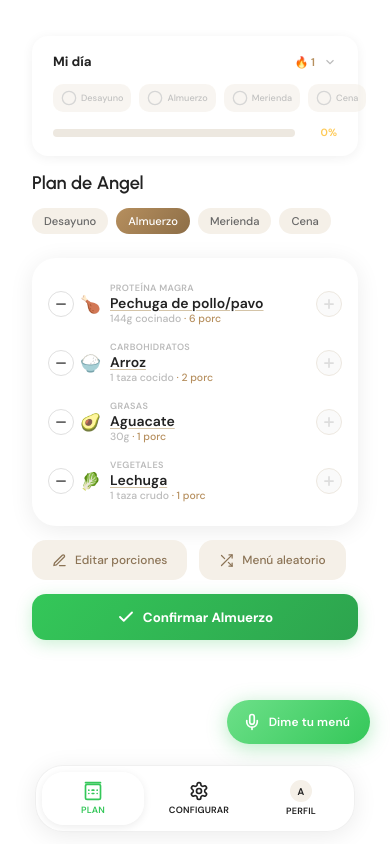
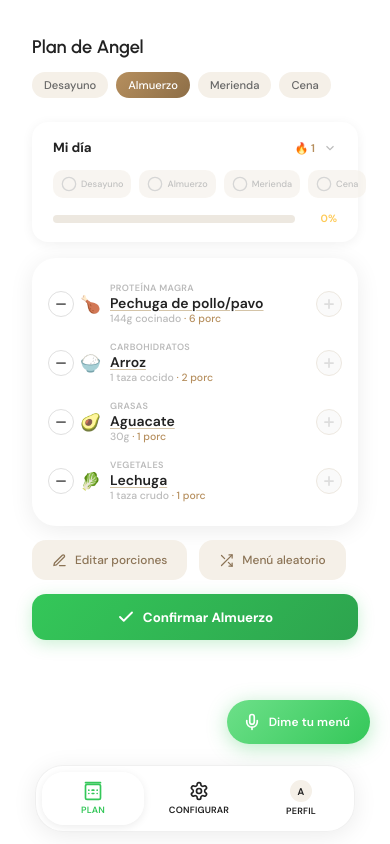
Before and after one commit to AngelRivilloD/foodhelper, an Angular app: page /angel in a window 390 px wide. Built offline with nearby package versions, Linux system fonts and the light colour scheme.

Commit message:
fix: correct mobile flex ordering for daily-progress card

```diff
--- a/src/app/components/meal-calculator/meal-calculator.component.css
+++ b/src/app/components/meal-calculator/meal-calculator.component.css
@@ -1022,8 +1022,13 @@
     order: 1;
   }
 
+  app-daily-progress {
+    order: 2;
+    display: block;
+  }
+
   .ingredients-summary {
-    order: 2;
+    order: 3;
     margin-top: 0;
     margin-bottom: 0;
   }
@@ -1042,7 +1047,7 @@
   }
 
   .meal-categories {
-    order: 3;
+    order: 4;
   }
 
   .meal-type-buttons {
@@ -1103,7 +1108,7 @@
   }
 
   .fixed-plan-view {
-    order: 2;
+    order: 3;
   }
 
 }
@@ -1150,6 +1155,7 @@
 
 app-voice-input {
   display: block;
+  order: 5;
 }
 
 /* Summary portion controls (replacing swap arrows) */
```
